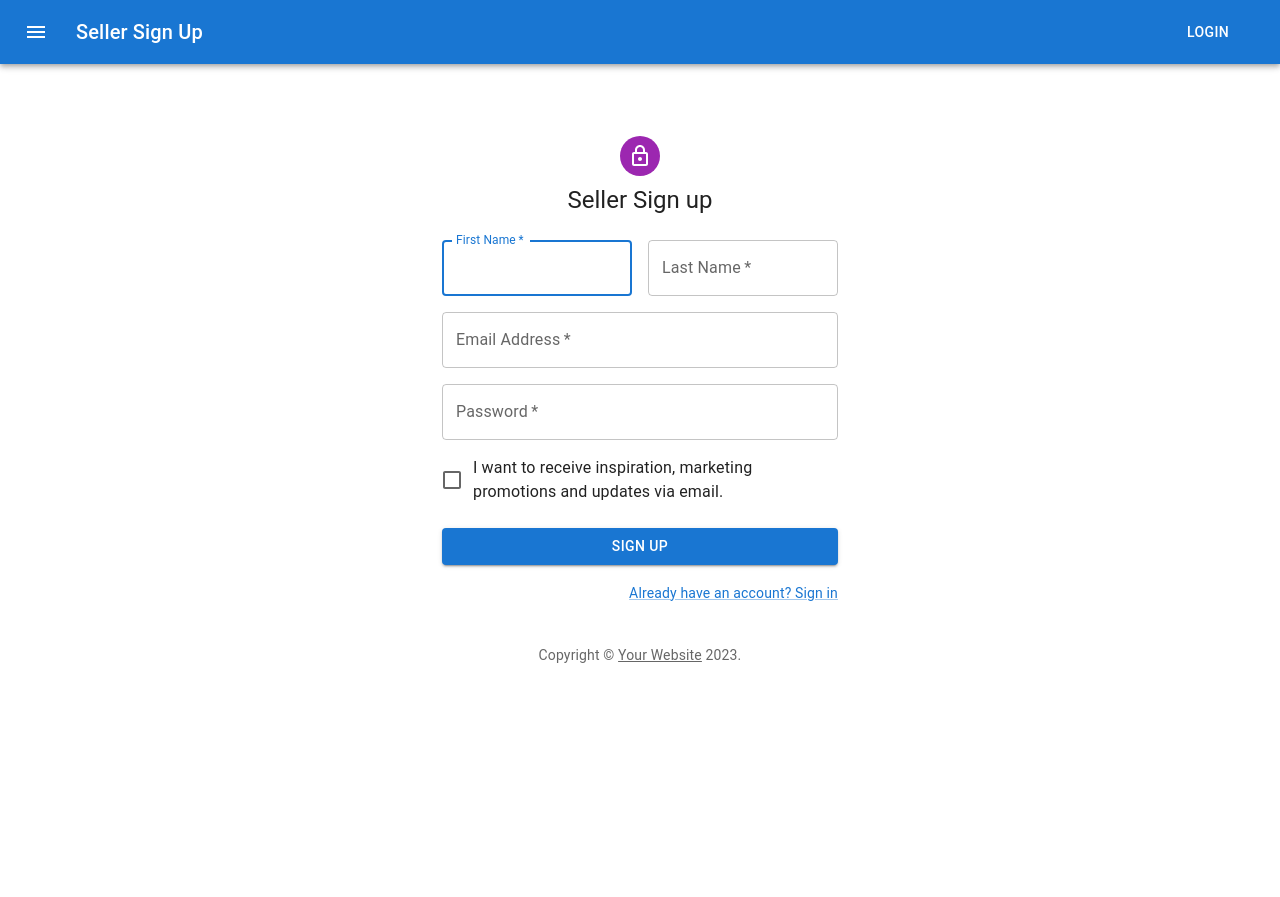
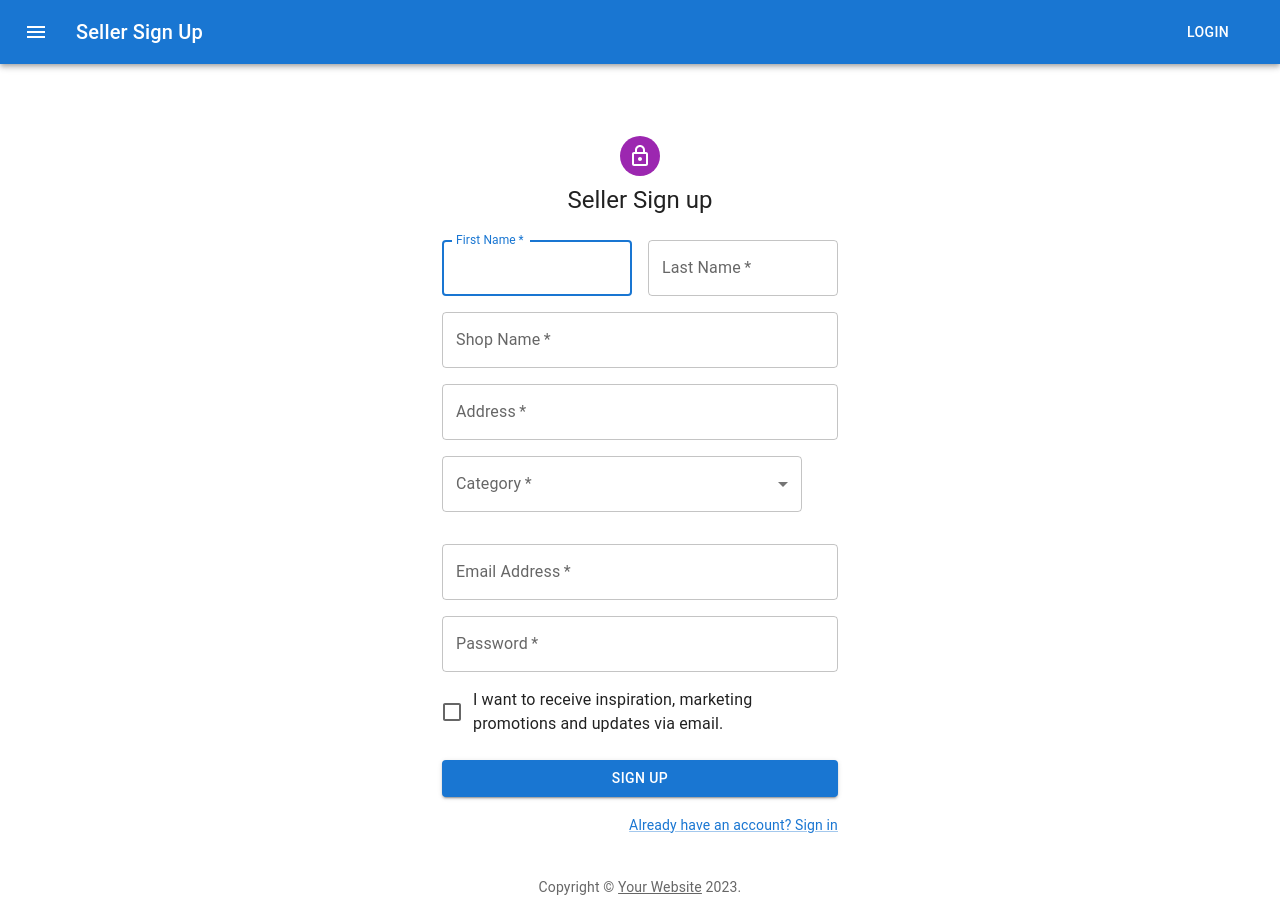
Before and after one commit to CS253-Stonks/volksmarkt-frontend, a React (Create React App) app: page /seller/SignUp in a window 1280 px wide. Before the commit the page ends 800 px from the top, so only its background shows below. Built offline with nearby package versions, Linux system fonts and the light colour scheme.

Commit message:
Seller Sign Up make

```diff
--- a/src/components/SellerSignInSignUp/SellerSignUp.js
+++ b/src/components/SellerSignInSignUp/SellerSignUp.js
@@ -13,6 +13,11 @@ import Typography from '@mui/material/Typography';
 import Container from '@mui/material/Container';
 import { createTheme, ThemeProvider } from '@mui/material/styles';
 import { useHistory, withRouter } from 'react-router-dom';
+import Select from '@mui/material/Select';
+import MenuItem from '@mui/material/MenuItem';
+import { useState } from 'react';
+import { InputLabel } from '@mui/material';
+import FormControl from '@mui/material/FormControl';
 function Copyright(props) {
   return (
     <Typography variant="body2" color="text.secondary" align="center" {...props}>
@@ -36,6 +41,11 @@ function SellerSignUp() {
       email: data.get('email'),
       password: data.get('password'),
     });
+  };
+  const [category, setCategory] = React.useState('');
+
+  const handleChange = (event) => {
+    setCategory(event.target.value);
   };
   const history = useHistory();
   const moveToSignIn = () => {
@@ -82,6 +92,52 @@ function SellerSignUp() {
                   autoComplete="family-name"
                 />
               </Grid>
+              <Grid item xs={12}>
+                <TextField
+                  required
+                  fullWidth
+                  id="shopName"
+                  label="Shop Name"
+                  name="shopName"
+                  autoComplete="shopName"
+                />
+              </Grid>
+              <Grid item xs={12}>
+                <TextField
+                  required
+                  fullWidth
+                  id="address"
+                  label="Address"
+                  name="address"
+                  autoComplete="address"
+                />
+              </Grid>
+              <div>
+                <FormControl sx={{ m: 2, minWidth: 360 }} required>
+                  <InputLabel id="demo-simple-select-autowidth-label">Category</InputLabel>
+                  <Select
+                    required
+                    fullWidth
+                    labelId="demo-simple-select-autowidth-label"
+                    id="demo-simple-select-autowidth"
+                    value={category}
+                    onChange={handleChange}
+                    autoWidth
+                    label="Category"
+                  >
+                    <MenuItem value={'Electronics'}>Electronics</MenuItem>
+                    <MenuItem value={'Medical'}>Medical</MenuItem>
+                    <MenuItem value={'Stationary'}>Stationary</MenuItem>
+                    <MenuItem value={'Print'}>Print</MenuItem>
+                    <MenuItem value={'General Store'}>General Store</MenuItem>
+                    <MenuItem value={'Grocery'}>Grocery</MenuItem>
+                    <MenuItem value={'Books'}>Books</MenuItem>
+                    <MenuItem value={'Food'}>Food</MenuItem>
+                    <MenuItem value={'Others'}>Others</MenuItem>
+
+                  </Select>
+                </FormControl>
+              </div>
               <Grid item xs={12}>
                 <TextField
                   required
```
